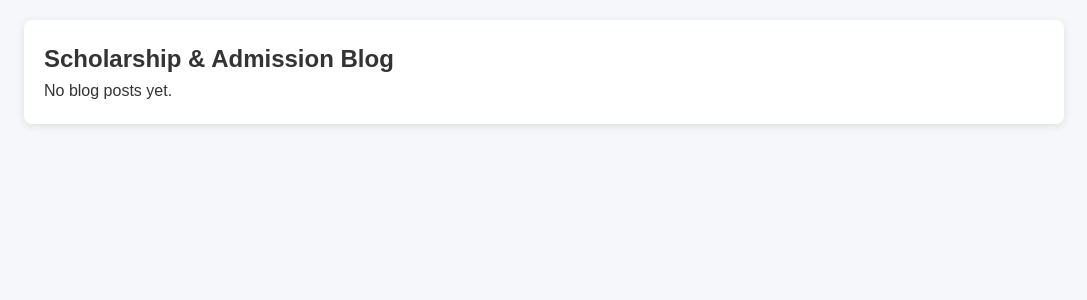
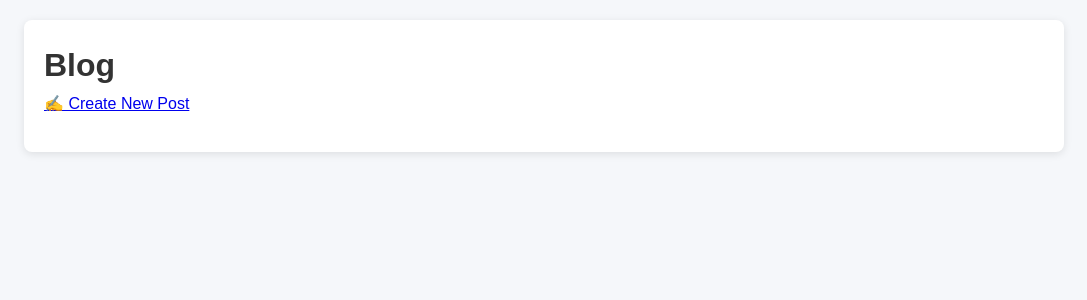
Before and after one commit to phungh67/devops-pet-projects, a Flask app: page /blog/ in a window 1280 px wide. Shown: the part 86-386 px from the top of the page, without its empty margins (96-1183 px from the left). Run offline with Flask 3, Linux system fonts and the light colour scheme; the visitor is signed in with stand-in values (Sample User, id 1); data that the repository does not hold is empty; some libraries are stand-ins or nearby versions.

Commit message:
feat: adding add/remove blog post feature

```diff
--- a/flask-university-admission/app/routes/blog.py
+++ b/flask-university-admission/app/routes/blog.py
@@ -1,6 +1,6 @@
 # app/routes/blog.py
 
-from flask import Blueprint, render_template, jsonify, redirect, url_for, flash
+from flask import Blueprint, render_template, jsonify, redirect, url_for, flash, request
 from flask_login import login_required, current_user
 from app.extenisions import db
 from app.models.blogpost import BlogPost
@@ -8,6 +8,7 @@ from app.models.blogpost import BlogPost
 blog_bp = Blueprint("blog", __name__, url_prefix="/blog")
 
 
+# --The list blog by JSON API
 # Public: JSON API
 @blog_bp.route("/api", methods=["GET"])
 def list_posts_json():
@@ -39,14 +40,44 @@ def view_post(post_id):
     post = BlogPost.query.get_or_404(post_id)
     return render_template("blog_post.html", post=post)
 
+# Create post --- normal user
+@blog_bp.route("/create", methods=["GET", "POST"])
+@login_required
+def create_post():
+    if request.method == "POST":
+        title = request.form.get("title")
+        content = request.form.get("content")
+
+        if not title or not content:
+            flash("⚠️ Title and content are required", "warning")
+            return redirect(url_for("blog.create_post"))
+
+        # Handling post type
+        post_type = 1 if current_user.role == "admin" else 2
+
+        new_post = BlogPost(
+            title=title,
+            content=content,
+            author_id=current_user.id,
+            post_type=post_type,
+        )
+        db.session.add(new_post)
+        db.session.commit()
+        flash("✅ Post created!", "success")
+        return redirect(url_for("blog.blog_list_view"))
+
+    return render_template("blog_create.html")
+
 # Admin only: deleted admin posts
 @blog_bp.route("/<int:post_id>/delete", methods=["POST"])
 @login_required
 def delete_post(post_id):
     post = BlogPost.query.get_or_404(post_id)
 
-    if current_user.role != "admin":
-        flash("❌ Only admins can delete posts.", "danger")
+    # ✅ Admin can delete any, user only their own
+    if current_user.role != "admin" and post.author_id != current_user.id:
+        flash("❌ You cannot delete this post.", "danger")
+        return redirect(url_for("blog.view_post", post_id=post.id))
 
     db.session.delete(post)
     db.session.commit()
--- a/flask-university-admission/app/templates/blog/list.html
+++ b/flask-university-admission/app/templates/blog/list.html
@@ -1,16 +1,17 @@
 {% extends "base.html" %}
-{% block title %}Blog{% endblock %}
+{% block content %}
+<h1>Blog</h1>
 
-{% block content %}
-    <h2>Scholarship & Admission Blog</h2>
-    {% for p in posts %}
-        <article>
-            <h3>{{ p.title }}</h3>
-            <p><em>{{ p.created_at.strftime('%Y-%m-%d') }}</em></p>
-            <div>{{ p.content }}</div>
-            <hr>
-        </article>
-    {% else %}
-        <p>No blog posts yet.</p>
-    {% endfor %}
+{% if current_user.is_authenticated %}
+  <a href="{{ url_for('blog.create_post') }}">✍️ Create New Post</a>
+{% endif %}
+
+<ul>
+  {% for post in posts %}
+    <li>
+      <a href="{{ url_for('blog.view_post', post_id=post.id) }}">{{ post.title }}</a>
+      <small>by {{ post.author.name }} on {{ post.created_at.strftime("%b %d, %Y") }}</small>
+    </li>
+  {% endfor %}
+</ul>
 {% endblock %}
--- a/flask-university-admission/app/templates/blog_post.html
+++ b/flask-university-admission/app/templates/blog_post.html
@@ -1,6 +1,4 @@
 {% extends "base.html" %}
-{% block title %}{{ post.title }}{% endblock %}
-
 {% block content %}
 <article>
   <h1>{{ post.title }}</h1>
@@ -8,7 +6,7 @@
   <div>{{ post.content|safe }}</div>
 </article>
 
-  {% if current_user.is_authenticated and current_user.role == "admin" %}
+{% if current_user.is_authenticated and (current_user.role == "admin" or current_user.id == post.author_id) %}
   <form action="{{ url_for('blog.delete_post', post_id=post.id) }}" method="POST">
     <button type="submit" style="color:red;">🗑 Delete Post</button>
   </form>
```
Also changed, not shown: flask-university-admission/app/templates/blog_create.html (added, +13 -0 lines). Lines whose indentation alone changed are shown as unchanged.
